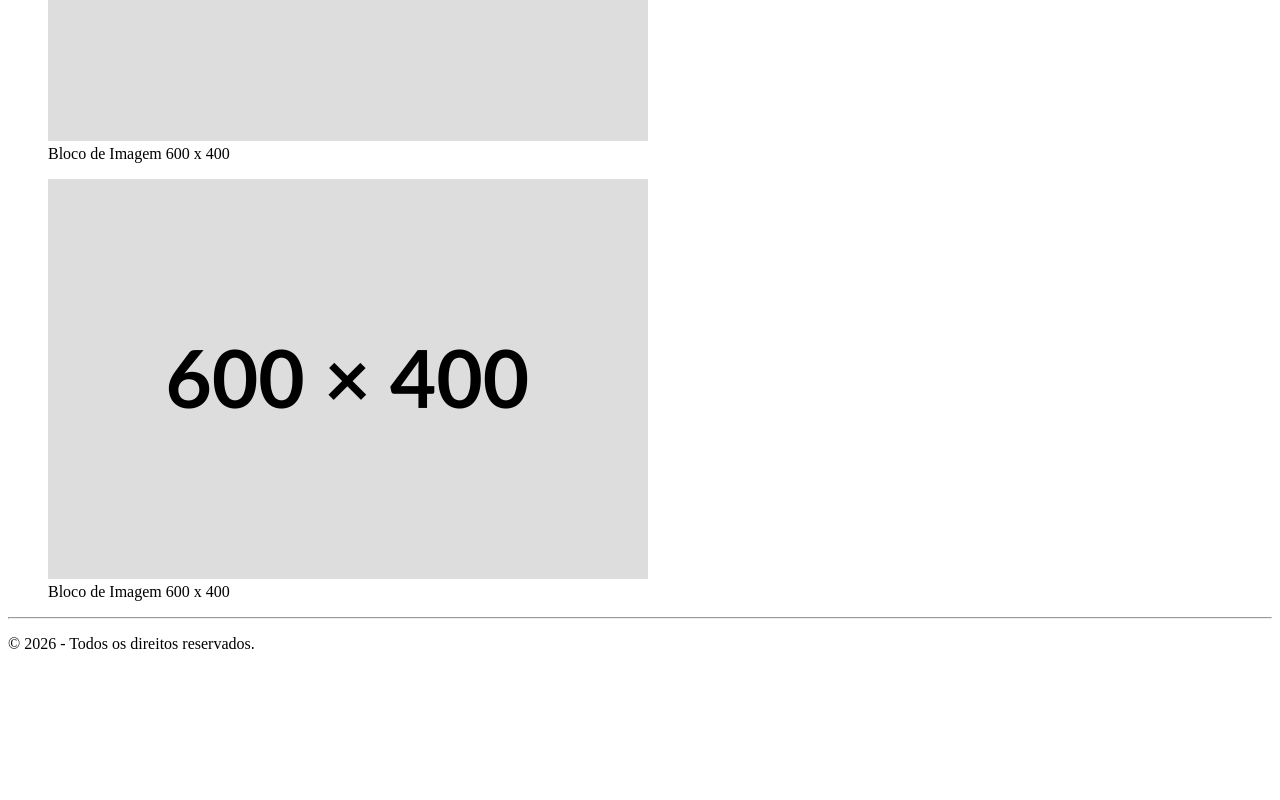
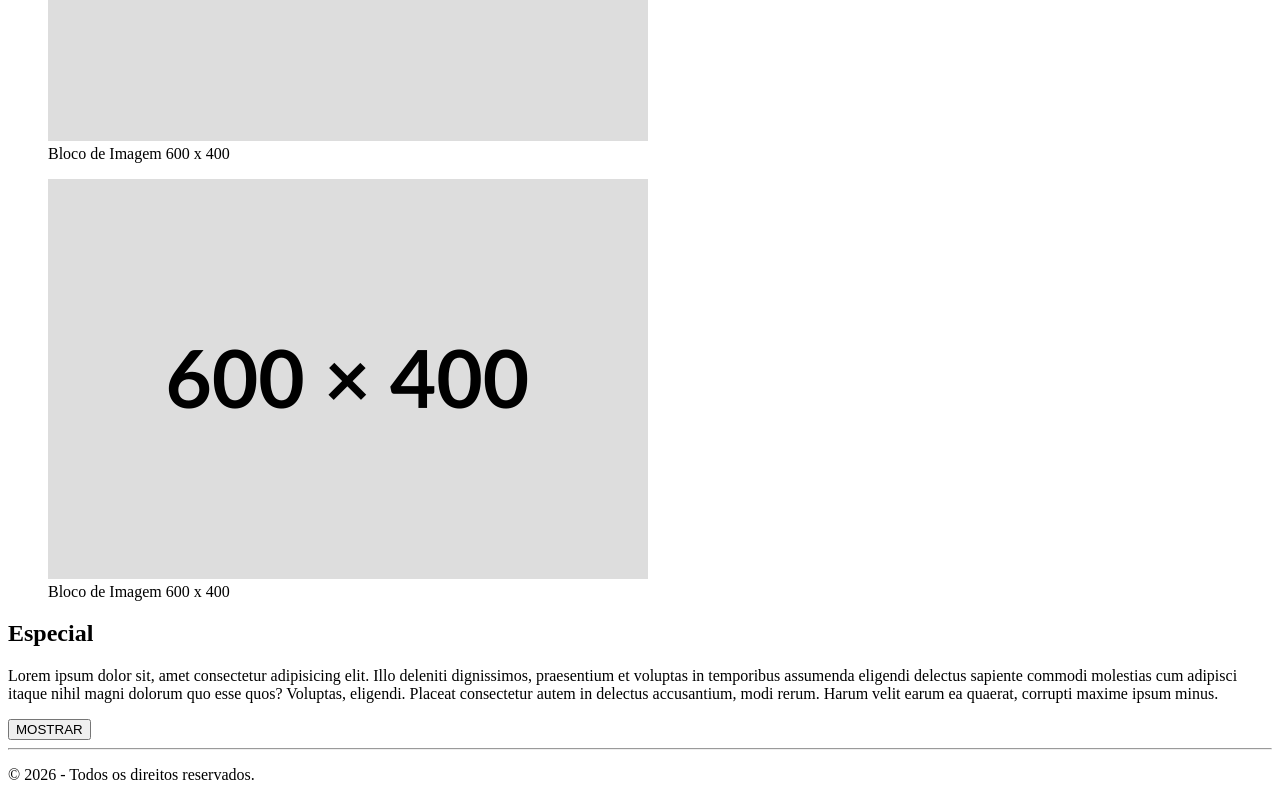
Before and after one commit to 1TDSPH-26/front-2sem-aula-10, a React (Vite) app in the folder my-app/: page / in a window 1280 px wide. Shown: the part 1001-1801 px from the top of the page. Before the commit the page ends 1670 px from the top, so only its background shows below. Built offline with nearby package versions, Linux system fonts and the light colour scheme.

Commit message:
feat: Iniciando o useState esconde seção.

```diff
--- a/my-app/src/components/Conteudo/Conteudo.tsx
+++ b/my-app/src/components/Conteudo/Conteudo.tsx
@@ -1,8 +1,20 @@
+import { useState } from "react";
 import imgQuadrado from "../../img/png.png";
 
 
 
 export default function Conteudo() {
+
+
+      const[mostraSecao, setMostraSecao] = useState(false);
+
+      const alternaSecao = () => {
+
+        setMostraSecao(!mostraSecao);
+        console.log(mostraSecao);
+
+      }
+
   return (
     <main>
       <h2>Conteúdo Básico</h2>
@@ -15,17 +27,25 @@ export default function Conteudo() {
           <img src="https://placehold.co/600x400/1c1c1c1/00000/png" alt="Exemplo de Imagem" />
           <figcaption>Bloco de Imagem 600 x 400</figcaption>
         </figure>
-         {/*Esta imagem tem referencia externa*/}
+
+         {/*Esta imagem tem referencia interna na /src*/}
         <figure>
           <img src={imgQuadrado} alt="Exemplo de Imagem" />
           <figcaption>Bloco de Imagem 600 x 400</figcaption>
         </figure>
+
          {/*Esta imagem tem referencia interna na public*/}
         <figure>
           <img src="/png.png" alt="Exemplo de Imagem" />
           <figcaption>Bloco de Imagem 600 x 400</figcaption>
         </figure>
       </section>
+
+      <section>
+        <h2>Especial</h2>
+        <p>Lorem ipsum dolor sit, amet consectetur adipisicing elit. Illo deleniti dignissimos, praesentium et voluptas in temporibus assumenda eligendi delectus sapiente commodi molestias cum adipisci itaque nihil magni dolorum quo esse quos? Voluptas, eligendi. Placeat consectetur autem in delectus accusantium, modi rerum. Harum velit earum ea quaerat, corrupti maxime ipsum minus.</p>
+      </section>
+      <button onClick={alternaSecao}>{mostraSecao ? "ESCONDE" : "MOSTRAR"}</button>
     </main>
   );
 }
```
